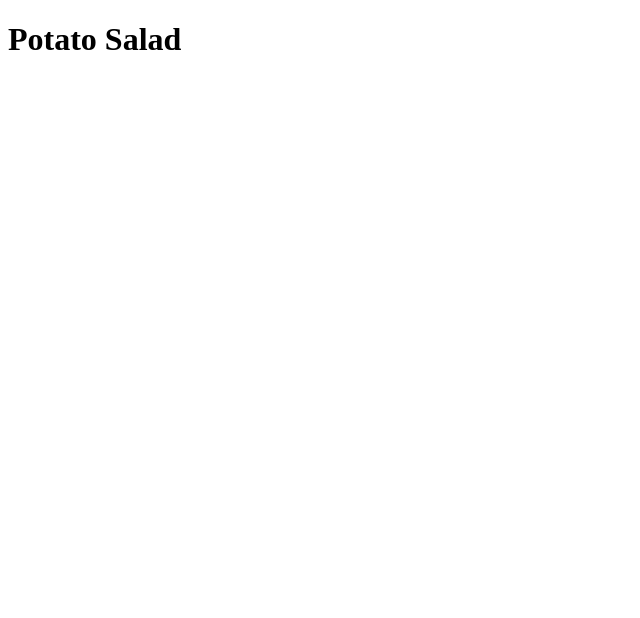
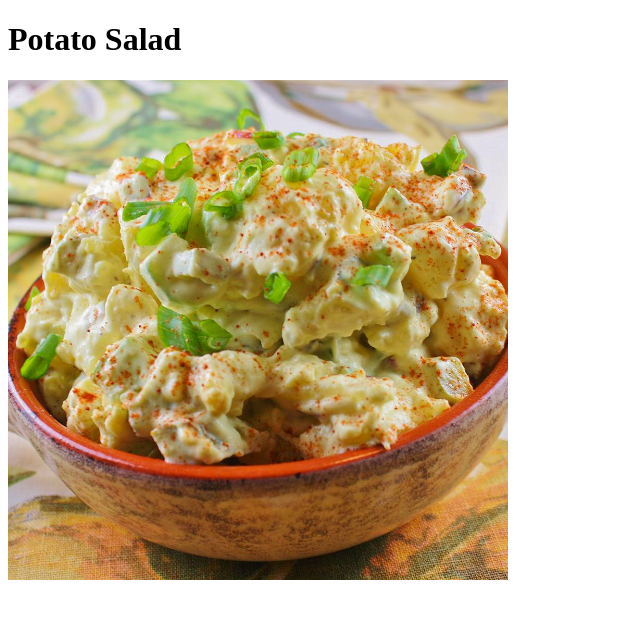
Before and after one commit to CoolNewsGuy/odin-recipes, a plain HTML site: page recipes/potato-salad.html in a window 1280 px wide. Shown: the whole page, without its empty margins (0-640 px from the left). Drawn offline with Linux system fonts and the light colour scheme.

Commit message:
Add the potato salad image to the page

```diff
--- a/recipes/potato-salad.html
+++ b/recipes/potato-salad.html
@@ -1,12 +1,18 @@
 <!DOCTYPE html>
 <html lang="en">
     <head>
-    <meta charset="UTF-8">
-    <meta http-equiv="X-UA-Compatible" content="IE=edge">
-    <meta name="viewport" content="width=device-width, initial-scale=1.0">
+        <meta charset="UTF-8" />
+        <meta http-equiv="X-UA-Compatible" content="IE=edge" />
+        <meta name="viewport" content="width=device-width, initial-scale=1.0" />
         <title>Document</title>
     </head>
     <body>
         <h1>Potato Salad</h1>
+        <img
+            src="../images/potatosalad.jpg"
+            alt="Potato Salad"
+            height="500"
+            width="500"
+        />
     </body>
 </html>
```
Lines whose indentation alone changed are shown as unchanged.
